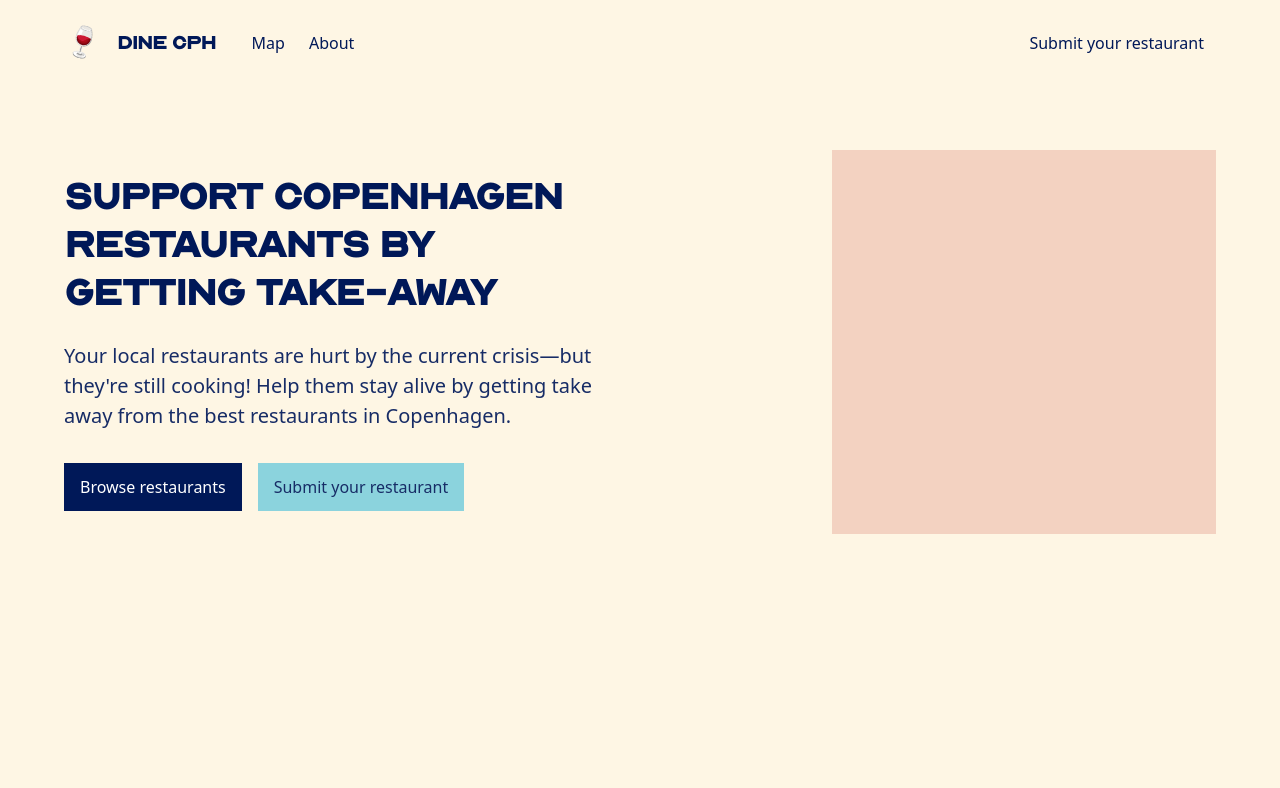
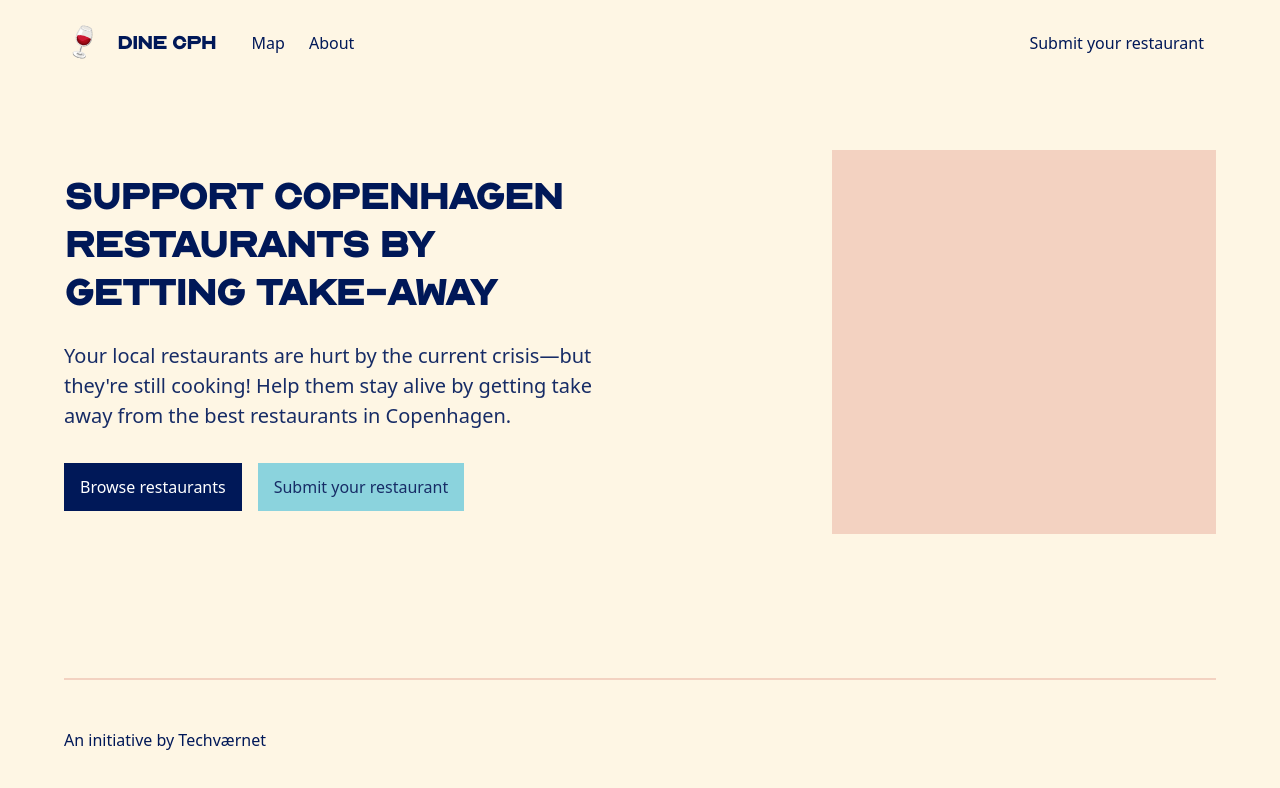
Before and after one commit to covid19-group/dinecph, a Next.js app: page / in a window 1280 px wide. Shown: the top 788 px of the page. Built offline with nearby package versions, Linux system fonts and the light colour scheme; a web font is replaced by a local one; what @tailwindcss/custom-forms would draw is missing.

Commit message:
added footer

```diff
--- /dev/null
+++ b/components/Footer.js
@@ -0,0 +1,19 @@
+import Link from 'next/link'
+import useBreakpoint from '../hooks/useBreakpoint'
+
+export default () => {
+  const breakpoint = useBreakpoint()
+  return (
+    <footer className="px-3">
+      <div className="border-t-2 border-sand max-w-6xl py-12 mx-auto">
+        <p>An initiative by Techværnet</p>
+      </div>
+    </footer>
+  )
+}
+
+const NavLink = ({ href, label }) => (
+  <Link href={href}>
+    <a className="font-medium mx-3">{label}</a>
+  </Link>
+)
--- a/pages/about.js
+++ b/pages/about.js
@@ -2,12 +2,14 @@ import Link from 'next/link'
 
 import Head from '../components/Head'
 import Nav from '../components/Nav'
+import Footer from '../components/Footer'
 
 export default () => (
   <>
     <Head />
+    <div className="min-h-screen flex flex-col">
       <Nav />
-    <main className="px-3 py-16">
+      <main className="px-3 pt-16 pb-24">
         <div className="max-w-6xl flex mx-auto">
           <div className="flex-auto md:pt-16">
             <h2 className="font-extrabold text-2xl sm:text-3xl leading-none mb-6">
@@ -25,5 +27,7 @@ export default () => (
           <div className="flex-shrink-0 hidden md:block w-96 h-96 bg-sand" />
         </div>
       </main>
+      <Footer />
+    </div>
   </>
 )
--- a/pages/index.js
+++ b/pages/index.js
@@ -2,12 +2,14 @@ import Link from 'next/link'
 
 import Head from '../components/Head'
 import Nav from '../components/Nav'
+import Footer from '../components/Footer'
 
 export default () => (
   <>
     <Head />
+    <div className="min-h-screen flex flex-col">
       <Nav />
-    <main className="px-3 py-16">
+      <main className="flex-auto px-3 pt-16 pb-24">
         <div className="max-w-6xl flex items-center mx-auto">
           <div className="flex-auto">
             <h1 className="font-extrabold text-4xl sm:text-5xl leading-none mb-6">
@@ -36,5 +38,7 @@ export default () => (
           <div className="flex-shrink-0 hidden md:block w-96 h-96 bg-sand" />
         </div>
       </main>
+      <Footer />
+    </div>
   </>
 )
--- a/pages/submit.js
+++ b/pages/submit.js
@@ -2,10 +2,12 @@ import Link from 'next/link'
 
 import Head from '../components/Head'
 import Nav from '../components/Nav'
+import Footer from '../components/Footer'
 
 export default () => (
   <>
     <Head />
+    <div className="min-h-screen flex flex-col">
       <Nav />
       <main className="px-3 py-16">
         <div className="max-w-6xl flex mx-auto">
@@ -30,5 +32,7 @@ export default () => (
           <div className="flex-shrink-0 hidden md:block w-96 h-96 bg-sand" />
         </div>
       </main>
+      <Footer />
+    </div>
   </>
 )
```
Lines whose indentation alone changed are shown as unchanged.
